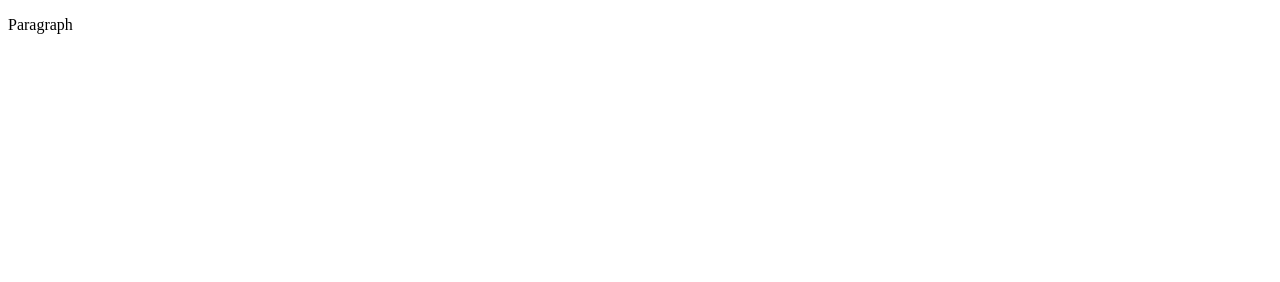
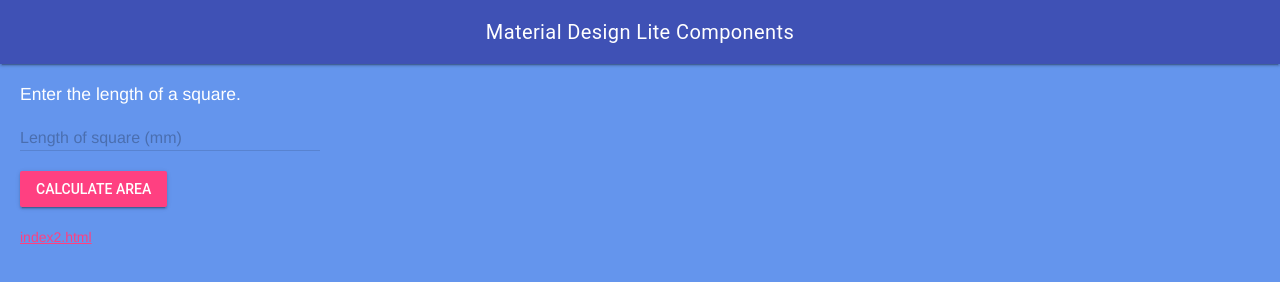
Before and after one commit to MTHS-ICS2O-2-2022/ICS2O-Unit-1-05-Fares-Abdelkader, a plain HTML site: page index.html in a window 1280 px wide. Drawn offline with nearby package versions, Linux system fonts and the light colour scheme.

Commit message:
Style.css

```diff
--- a/css/style.css
+++ b/css/style.css
@@ -2,3 +2,35 @@
 * Created on: Sep 2020
 * This file contains the CSS for index.html
 */
+
+/* Due to error in MDL : https://github.com/google/material-design-lite/issues/5281
+*/
+.mdl-ripple {
+  background: #000;
+  opacity: 0.001;
+}
+
+.mdl-layout__header-row {
+  justify-content: center;
+  padding: 0;
+}
+
+.mdl-layout__content {
+  padding-left: 15pt;
+  padding-right: 15pt;
+  padding-top: 15pt;
+}
+
+.mdl-textfield__error {
+  color: lightgreen;
+}
+
+.page-content {
+  color: white;
+  font-family: Helvetica, Arial, sans-serif;
+  font-size: 1.25rem;
+}
+
+body {
+  background-color: cornflowerblue;
+}
--- a/index.html
+++ b/index.html
@@ -1,9 +1,48 @@
 <!DOCTYPE html>
-<html>
-  <head>
-    <title>Title</title>
-  </head>
-  <body>
-    <p>Paragraph</p>
-  </body>
+<!-- ICS2O-Unit1-05-HTML-MDL -->
+<html lang="en-ca">
+<head>
+  <meta charset="utf-8" />
+  <meta name="description" content="My first MDL webpage" />
+  <meta name="keywords" content="mths, ics2o" />
+  <meta name="author" content="Fares.Abdelkader" />
+  <meta name="viewport" content="width=device-width, initial-scale=1.0" />
+  <link rel="stylesheet" href="https://fonts.googleapis.com/icon?family=Material+Icons" />
+  <link rel="stylesheet" href="https://code.getmdl.io/1.3.0/material.indigo-pink.min.css" />
+  <link rel="stylesheet" href="./css/style.css" />
+  <title>My first webpage, with proper style</title>
+</head>
+<body>
+  <script defer src="https://code.getmdl.io/1.3.0/material.min.js"></script>
+  <div class="mdl-layout mdl-js-layout mdl-layout--fixed-header">
+    <header class="mdl-layout__header">
+      <div class="mdl-layout__header-row">
+        <span class="mdl-layout-title">Material Design Lite Components</span>
+      </div>
+    </header>
+    <main class="mdl-layout__content">
+      <div class="page-content">
+        Enter the length of a square.
+      </div>
+      <!-- Simple Textfield for integers-->
+      <form action="#">
+        <div class="mdl-textfield mdl-js-textfield">
+          <!-- input pattern attribute -->
+          <input class="mdl-textfield__input" type="text" pattern="[0-9]*" id="demo-input" />
+          <!-- mdl-textfield__label -->
+          <label class="mdl-textfield__label" for="demo-input">Length of square (mm)</label>
+          <!-- class "mdl-textfield__error" -->
+          <span class="mdl-textfield__error">Input is not a number</span>
+        </div>
+      </form>
+      <!-- Raised button with ripple -->
+      <button class="mdl-button mdl-js-button mdl-button--raised mdl-js-ripple-effect mdl-button--accent">
+        Calculate area
+      </button>
+      <br>
+      <br>
+      <a href="./index2.html">index2.html</a>
+    </main>
+  </div>
+</body>
 </html>
```
